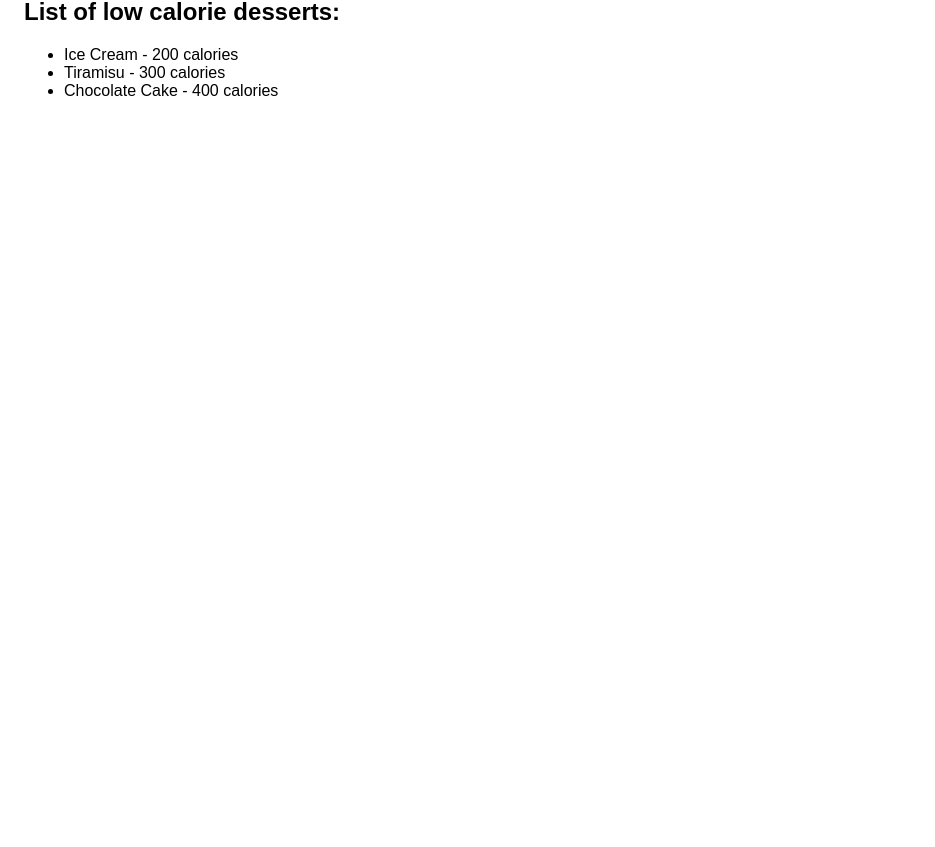
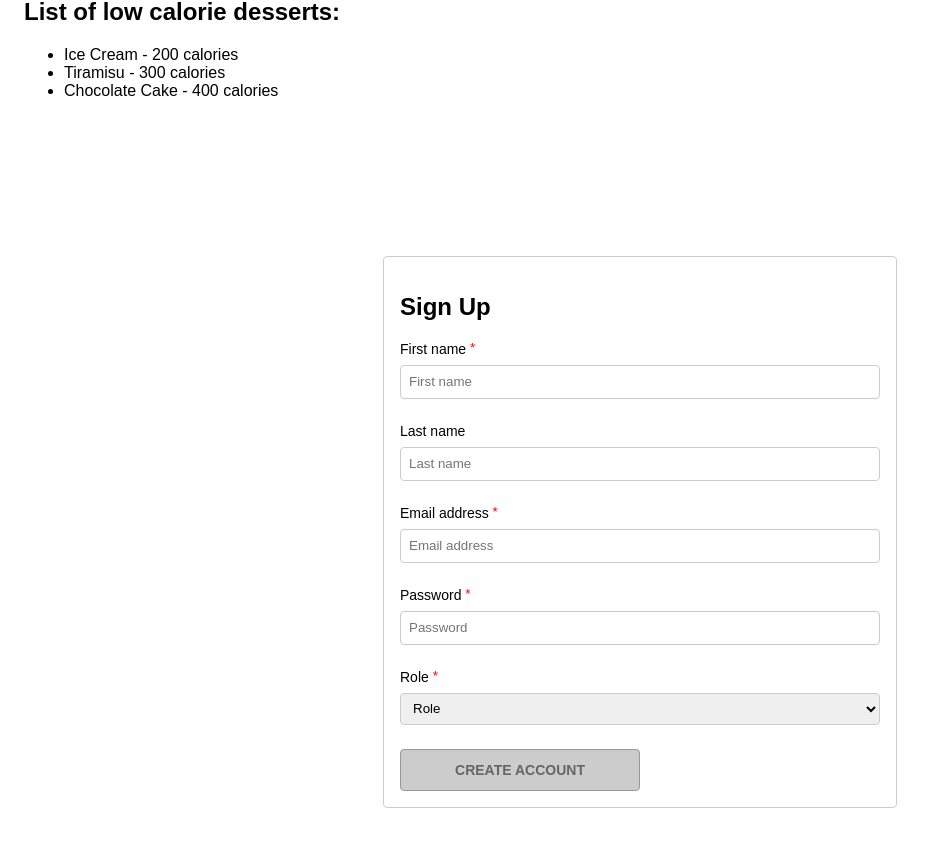
Before and after one commit to amandajaquino/Professional-Certificate-Meta-Front-End-Developer, a React (Create React App) app in the folder React/front-end-coursera/: page /contact in a window 1280 px wide. Shown: the part 313-1160 px from the top of the page, without its empty margins (0-935 px from the left). Before the commit the page ends 800 px from the top, so only its background shows below. Built offline with nearby package versions, Linux system fonts and the light colour scheme.

Commit message:
week 1 react advanced v2 forms

```diff
--- a/React/front-end-coursera/src/App.js
+++ b/React/front-end-coursera/src/App.js
@@ -6,6 +6,7 @@
 import { Routes, Route, Link } from "react-router-dom";
 import AssetsClass from "./components/AssetsClass";
 import MapSortFilterComp from "./components/MapSortFilterComp";
+import FormComp from "./components/FormComp";
 /* import AudioVideoComp from "./components/AudioVideoComp";
 import Calculator from "./components/Calculator"; */
 
@@ -27,6 +28,7 @@
       </Routes>
       <AssetsClass />
       <MapSortFilterComp />
+      <FormComp />
     </div>
 
   );
--- /dev/null
+++ b/React/front-end-coursera/src/components/FormComp.css
@@ -0,0 +1,78 @@
+.form-comp {
+    display: flex;
+    flex: 1;
+    height: 100vh;
+    justify-content: center;
+    align-items: center;
+  }
+
+  fieldset {
+    display: flex;
+    width: 480px;
+    padding: 16px;
+    border: 1px solid #ccc;
+    border-radius: 4px;
+    flex-direction: column;
+  }
+
+  label {
+    margin-bottom: 8px;
+    font-size: 14px;
+  }
+
+  sup {
+    color: red;
+    top: -2px;
+    font-size: 95%;
+    line-height: 0;
+    position: relative;
+    vertical-align: baseline;
+  }
+
+  input,
+  select {
+    border-radius: 4px;
+    border: 1px solid #ccc;
+    height: 32px;
+    padding: 0 8px;
+  }
+
+  .Field {
+    position: relative;
+    padding-bottom: 24px;
+    display: flex;
+    flex-direction: column;
+  }
+
+  .FieldError {
+    position: absolute;
+    bottom: -6px;
+    color: red;
+    font-size: 12px;
+  }
+
+  .Row {
+    display: flex;
+    flex-direction: row;
+  }
+
+  button {
+    padding: 12px;
+    width: 240px;
+    border-radius: 4px;
+    border: 1px solid #ccc;
+    background-color: darkblue;
+    color: white;
+    text-transform: uppercase;
+    font-size: 14px;
+    font-weight: bold;
+    cursor: pointer;
+  }
+
+  button:disabled,
+  button[disabled] {
+    border: 1px solid #999999;
+    background-color: #cccccc;
+    color: #666666;
+    cursor: not-allowed;
+  }
--- /dev/null
+++ b/React/front-end-coursera/src/components/FormComp.js
@@ -0,0 +1,96 @@
+import "./FormComp.css";
+import { useState } from "react";
+import { validateEmail } from "./utils";
+
+const PasswordErrorMessage = ({ password }) => {
+  if (password.value.length < 8 && password.isTouched) {
+    return <p className="FieldError">Password should have at least 8 characters</p>;
+  }
+
+  return null;
+};
+
+function App() {
+  const [firstName, setFirstName] = useState("");
+  const [lastName, setLastName] = useState("");
+  const [email, setEmail] = useState("");
+  const [password, setPassword] = useState({
+    value: "",
+    isTouched: false,
+  });
+  const [role, setRole] = useState("role");
+
+  const isEmailValid = (email) => {
+    return validateEmail(email);
+  };
+
+  const getIsFormValid = () => {
+    return (
+      firstName !== "" &&
+      isEmailValid(email) &&
+      password.value.length >= 8
+    );
+  };
+
+  const clearForm = () => {
+    setFirstName("");
+    setLastName("");
+    setEmail("");
+    setPassword({ value: "", isTouched: false });
+    setRole("role");
+  };
+
+  const handleSubmit = (e) => {
+    e.preventDefault();
+    alert("Account created!");
+    clearForm();
+  };
+
+  return (
+    <div className="form-comp">
+      <form onSubmit={handleSubmit}>
+        <fieldset>
+          <h2>Sign Up</h2>
+          <div className="Field">
+            <label>
+              First name <sup>*</sup>
+            </label>
+            <input value={firstName} onChange={(e) => setFirstName(e.target.value)} placeholder="First name" />
+          </div>
+          <div className="Field">
+            <label>Last name</label>
+            <input value={lastName} onChange={(e) => setLastName(e.target.value)} placeholder="Last name" />
+          </div>
+          <div className="Field">
+            <label>
+              Email address <sup>*</sup>
+            </label>
+            <input value={email} onChange={(e) => setEmail(e.target.value)} placeholder="Email address" />
+          </div>
+          <div className="Field">
+            <label>
+              Password <sup>*</sup>
+            </label>
+            <input value={password.value} onChange={(e) => setPassword({ value: e.target.value, isTouched: true })} type="password" placeholder="Password" />
+            <PasswordErrorMessage password={password} />
+          </div>
+          <div className="Field">
+            <label>
+              Role <sup>*</sup>
+            </label>
+            <select value={role} onChange={(e) => setRole(e.target.value)}>
+              <option value="role">Role</option>
+              <option value="individual">Individual</option>
+              <option value="business">Business</option>
+            </select>
+          </div>
+          <button type="submit" disabled={!getIsFormValid()}>
+            Create account
+          </button>
+        </fieldset>
+      </form>
+    </div>
+  );
+}
+
+export default App;
--- /dev/null
+++ b/React/front-end-coursera/src/components/utils.js
@@ -0,0 +1,7 @@
+export const validateEmail = (email) => {
+    return String(email)
+      .toLowerCase()
+      .match(
+        /^(([^<>()[\]\\.,;:\s@"]+(\.[^<>()[\]\\.,;:\s@"]+)*)|(".+"))@((\[[0-9]{1,3}\.[0-9]{1,3}\.[0-9]{1,3}\.[0-9]{1,3}\])|(([a-zA-Z\-0-9]+\.)+[a-zA-Z]{2,}))$/
+      );
+  };
```
